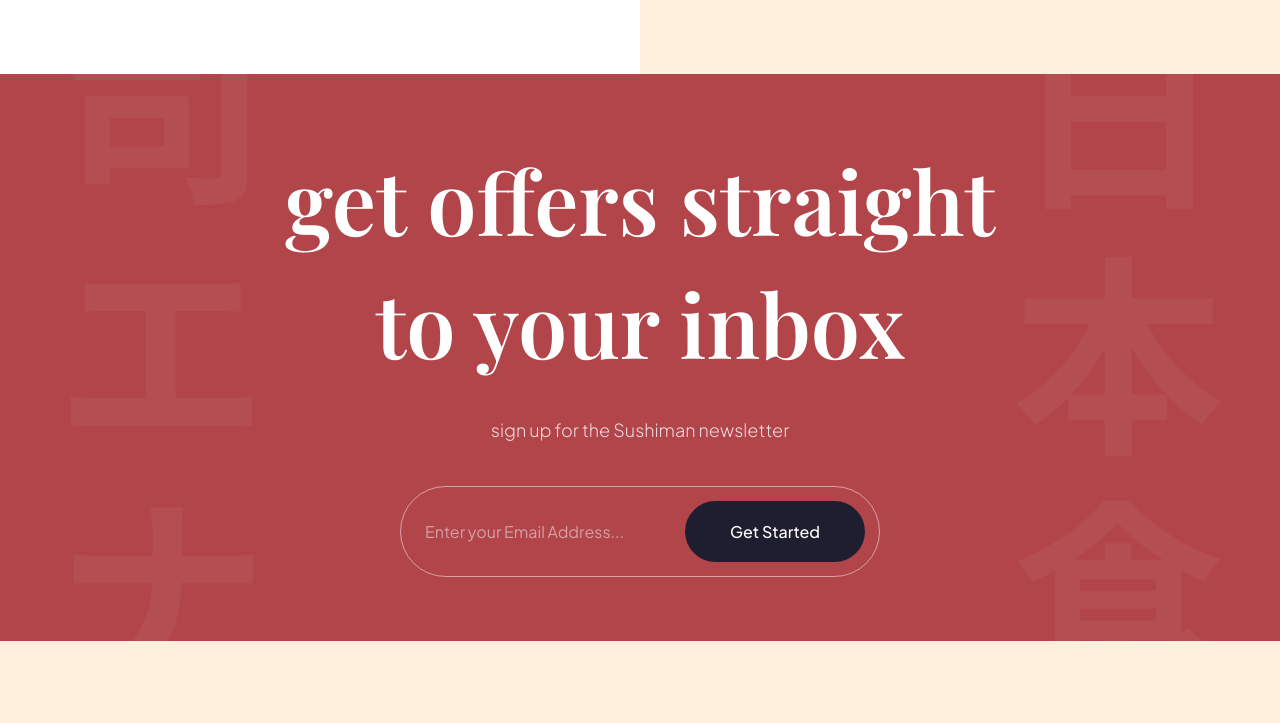
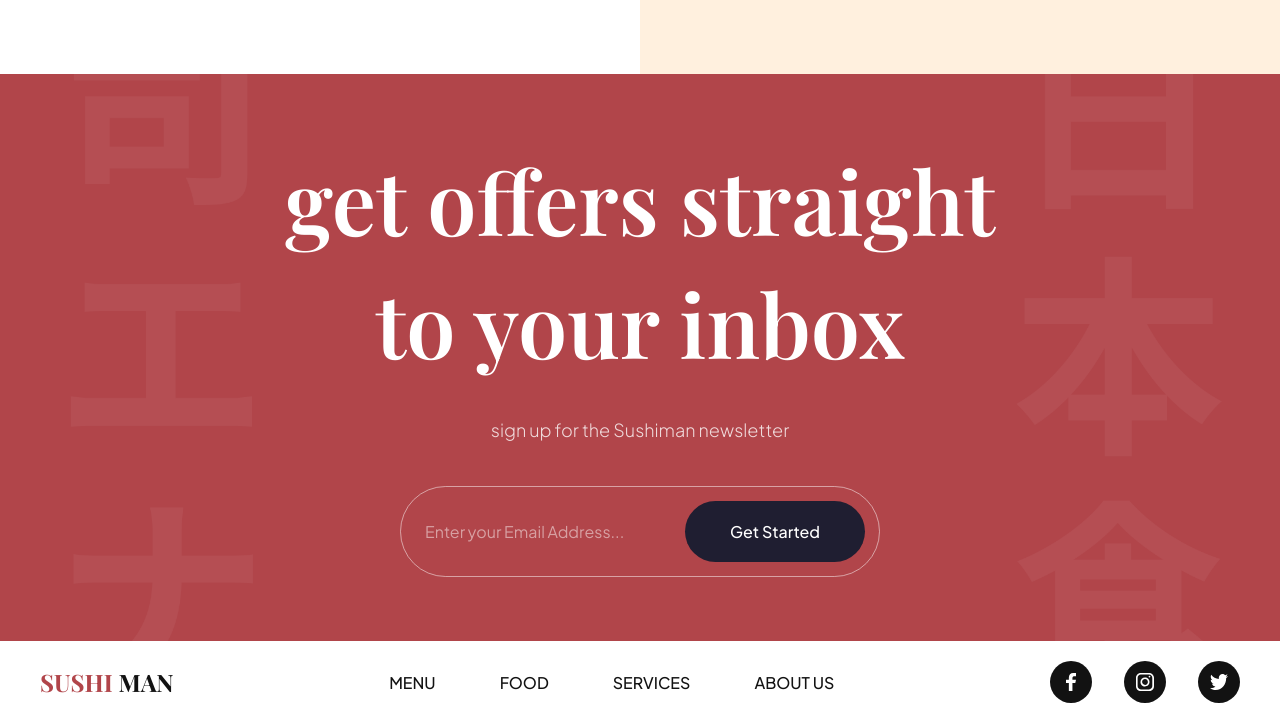
Before and after one commit to saeed-devee/Sushi-Website, a website built with Vite: page index.html in a window 1280 px wide. Shown: the part 3600-4323 px from the top of the page. Before the commit the page ends 4241 px from the top, so only its background shows below. Built offline with nearby package versions, Linux system fonts and the light colour scheme.

Commit message:
completion of the footer section

```diff
--- a/index.html
+++ b/index.html
@@ -314,6 +314,32 @@
       </div>
 
     </section>
+
+    <footer class="footer flex-between">
+      <h3 class="footer__logo">
+        <span>Sushi</span> Man
+      </h3>
+
+      <ul class="footer__nav">
+        <li><a href="#menu">Menu</a></li>
+        <li><a href="#food">Food</a></li>
+        <li><a href="#services">Services</a></li>
+        <li><a href="#about-us">About Us</a></li>
+      </ul>
+
+      <ul class="footer__social flex-center">
+        <li class="flex-center">
+          <img src="assets/facebook.svg" alt="facebook">
+        </li>
+        <li class="flex-center">
+          <img src="assets/instagram.svg" alt="instagram">
+        </li>
+        <li class="flex-center">
+          <img src="assets/twitter.svg" alt="twitter">
+        </li>
+      </ul>
+
+    </footer>
     <script src="js/index.js" type="module"></script>
   </body>
 </html>
--- a/styles/sections/footer.css
+++ b/styles/sections/footer.css
@@ -0,0 +1,56 @@
+.footer{
+    width: 100%;
+    padding: 20px 40px;
+    background-color: var(--color-white);
+
+    flex-wrap: wrap;
+    gap: 20px;
+    overflow: hidden;
+}
+
+.footer ul:last-child {
+    gap: 32px;
+}
+
+.footer__logo{
+    font-size: 24px;
+    font-weight: bold;
+    font-family: var(--playfair-display);
+    text-transform: uppercase;
+    color: var(--secondary-color);
+    cursor: pointer;
+}
+.footer__logo span{
+    color: var(--primary-color);
+}
+
+.footer__nav{
+    display: flex;
+    flex-direction: row;
+    flex-wrap: wrap;
+    gap: 64px;
+}
+.footer__nav li{
+    font-size: 16px;
+    font-weight: 500;
+    font-family: var(--plus-jakarta-sans);
+    text-transform: uppercase;
+    color: var(--secondary-color);
+    cursor: pointer;
+}
+
+.footer__social li{
+    background-color: var(--secondary-color);
+    width: 42px;
+    height: 42px;
+    border-radius: 100%;
+    -webkit-border-radius: 100%;
+    -moz-border-radius: 100%;
+    -ms-border-radius: 100%;
+    -o-border-radius: 100%;
+}
+.footer__social li img{
+    width: 45%;
+    height: 45%;
+    object-fit: contain;
+}
```
